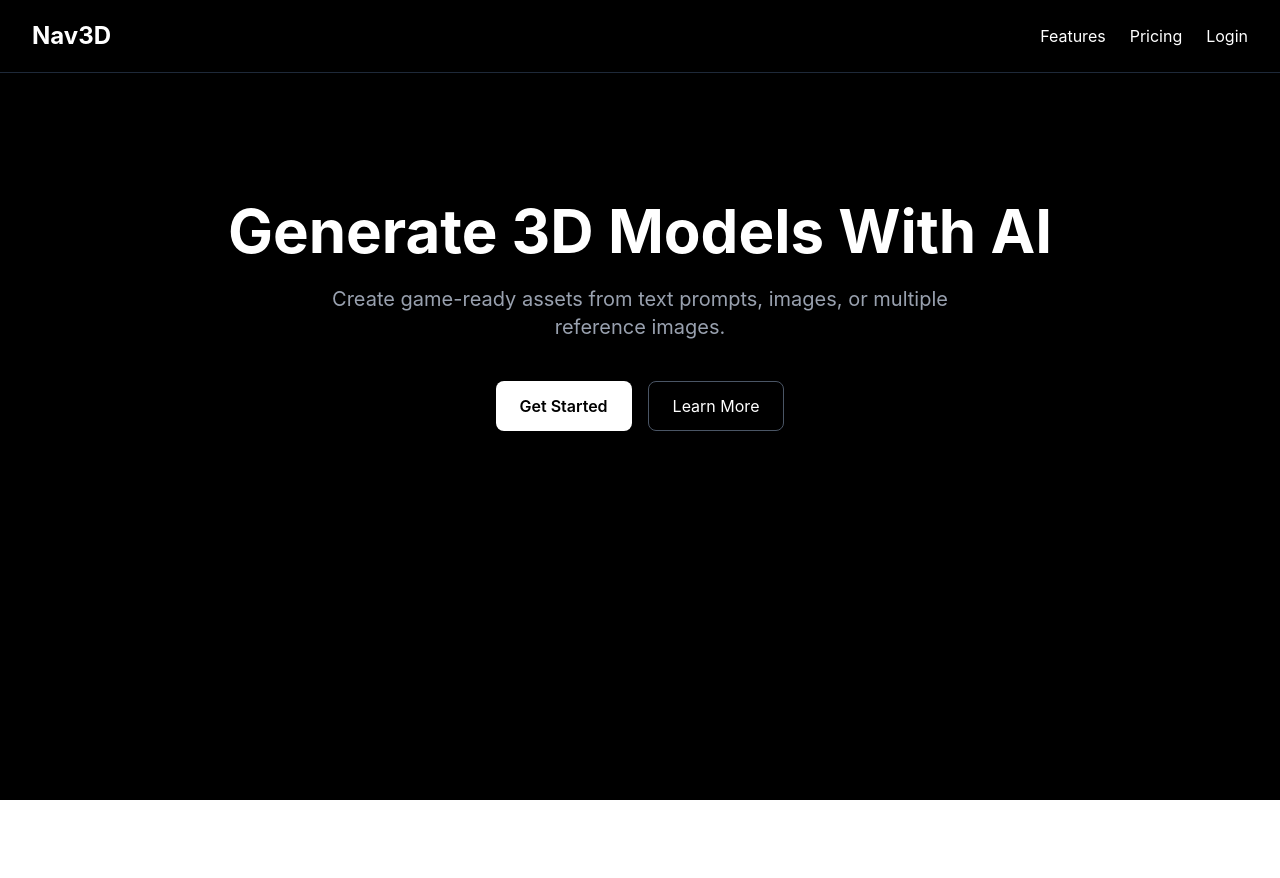
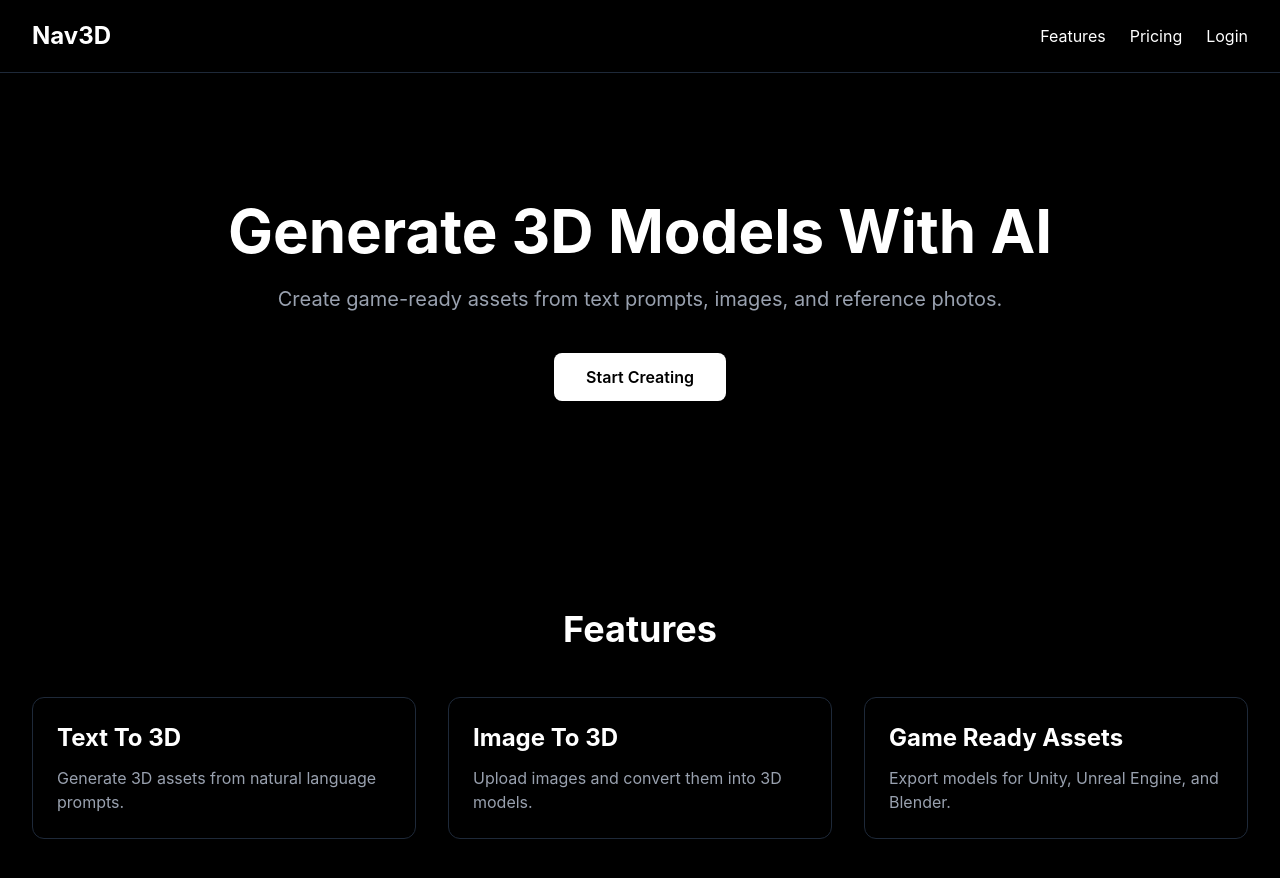
Before and after one commit to navdeepsinghpro-hub/Nav3D, a React app in the folder frontend/: page / in a window 1280 px wide. Shown: the top 878 px of the page. Before the commit the page ends 800 px from the top, so only its background shows below. Built offline with nearby package versions, Linux system fonts and the light colour scheme; the HTML template or start-up script is replaced by a standard one.

Commit message:
Phase 2 - Features section

```diff
--- a/frontend/src/App.jsx
+++ b/frontend/src/App.jsx
@@ -1,40 +1,71 @@
 function App() {
   return (
     <div className="min-h-screen bg-black text-white">
-
       {/* Navbar */}
       <nav className="flex justify-between items-center px-8 py-5 border-b border-gray-800">
         <h1 className="text-2xl font-bold">Nav3D</h1>
 
-        <div className="flex gap-6">
+        <div className="hidden md:flex gap-6">
           <a href="#">Features</a>
           <a href="#">Pricing</a>
           <a href="#">Login</a>
         </div>
       </nav>
 
-      {/* Hero Section */}
-      <section className="flex flex-col items-center justify-center text-center py-32 px-6">
+      {/* Hero */}
+      <section className="text-center py-32 px-6">
         <h1 className="text-6xl font-bold mb-6">
           Generate 3D Models With AI
         </h1>
 
-        <p className="text-gray-400 text-xl max-w-2xl">
+        <p className="text-gray-400 text-xl max-w-3xl mx-auto">
           Create game-ready assets from text prompts,
-          images, or multiple reference images.
+          images, and reference photos.
         </p>
 
-        <div className="mt-10 flex gap-4">
-          <button className="bg-white text-black px-6 py-3 rounded-lg font-semibold">
-            Get Started
-          </button>
+        <button className="mt-10 bg-white text-black px-8 py-3 rounded-lg font-semibold">
+          Start Creating
+        </button>
+      </section>
 
-          <button className="border border-gray-600 px-6 py-3 rounded-lg">
-            Learn More
-          </button>
+      {/* Features */}
+      <section className="px-8 py-20">
+        <h2 className="text-4xl font-bold text-center mb-12">
+          Features
+        </h2>
+
+        <div className="grid md:grid-cols-3 gap-8">
+          <div className="border border-gray-800 rounded-xl p-6">
+            <h3 className="text-2xl font-bold mb-3">
+              Text To 3D
+            </h3>
+
+            <p className="text-gray-400">
+              Generate 3D assets from natural language prompts.
+            </p>
+          </div>
+
+          <div className="border border-gray-800 rounded-xl p-6">
+            <h3 className="text-2xl font-bold mb-3">
+              Image To 3D
+            </h3>
+
+            <p className="text-gray-400">
+              Upload images and convert them into 3D models.
+            </p>
+          </div>
+
+          <div className="border border-gray-800 rounded-xl p-6">
+            <h3 className="text-2xl font-bold mb-3">
+              Game Ready Assets
+            </h3>
+
+            <p className="text-gray-400">
+              Export models for Unity, Unreal Engine, and Blender.
+            </p>
+          </div>
         </div>
       </section>
-
     </div>
   );
 }
```
